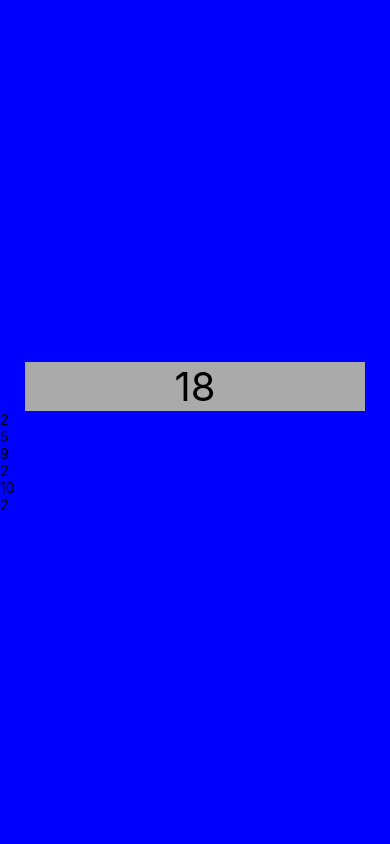
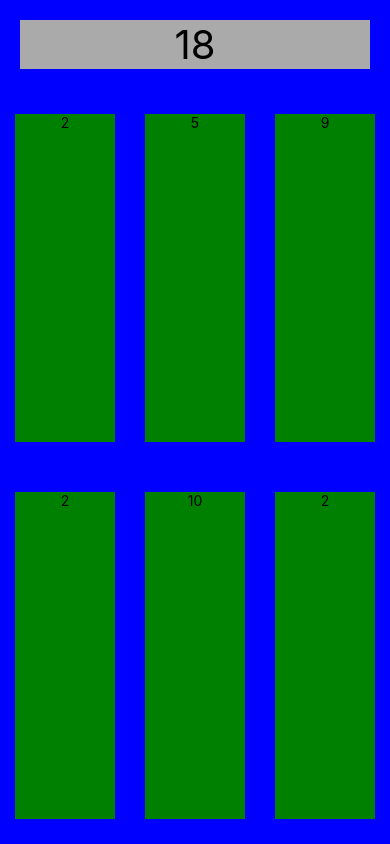
Before and after one commit to avry/NativityApp, a React Native app in the folder NativityApp/: screen / in a window 390 px wide. Built offline with nearby package versions, Linux system fonts and the light colour scheme.

Commit message:
added styles to the Game component

```diff
--- a/NativityApp/src/components/Game.js
+++ b/NativityApp/src/components/Game.js
@@ -25,9 +25,11 @@ export default class Game extends Component<Props> {
     return (
       <View style={styles.container}>
         <Text style={styles.target}>{this.target}</Text>
-        {this.randomNumbers.map((randomNumber, index) =>
-          <Text key={index}>{randomNumber}</Text>
+        <View style={styles.randomContainer}>
+          {this.randomNumbers.map((randomNumber, index) =>
+            <Text style={styles.random} key={index}>{randomNumber}</Text>
           )}
+        </View>
       </View>
     );
   }
@@ -37,13 +39,25 @@ const styles = StyleSheet.create({
   container: {
     flex: 1,
     backgroundColor: 'blue',
-    paddingTop: 30,
     justifyContent: 'center',
   },
   target: {
     fontSize: 40,
     backgroundColor: '#aaa',
     textAlign: 'center',
-    marginHorizontal: 25,
+    margin: 20,
+  },
+  randomContainer: {
+    flex: 1,
+    flexDirection: 'row',
+    flexWrap: 'wrap',
+    justifyContent: 'space-around',
+  },
+  random: {
+    backgroundColor: 'green',
+    width: 100,
+    marginHorizontal: 15,
+    marginVertical: 25,
+    textAlign: 'center',
   },
 });
```
